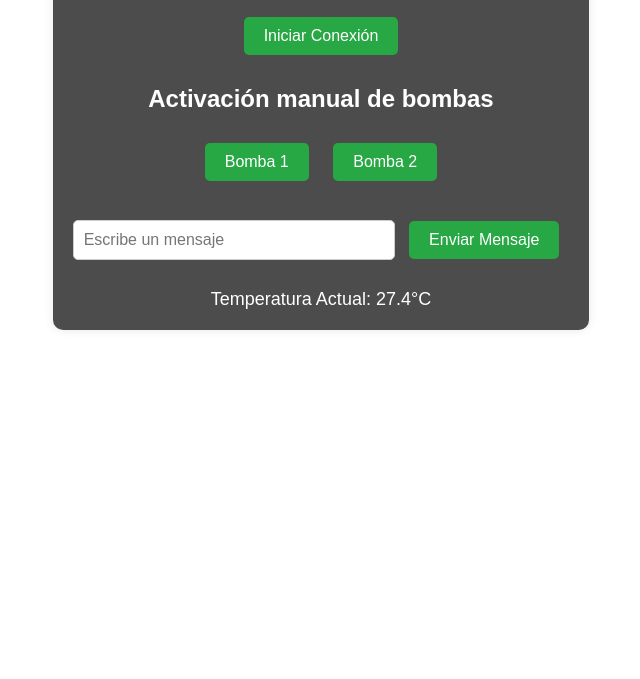
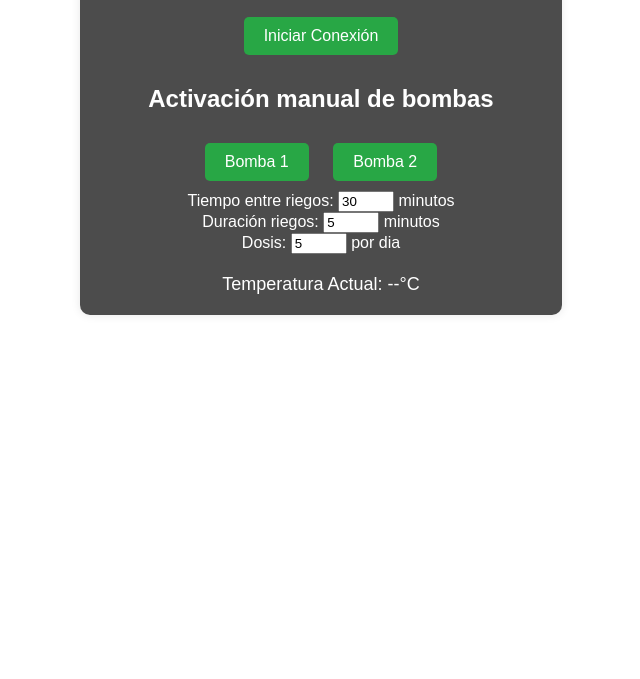
Before and after one commit to migueldavidjulian/riego, a plain HTML site: page index.html in a window 1280 px wide. Shown: the part 121-800 px from the top of the page, without its empty margins (319-959 px from the left). Drawn offline with Linux system fonts and the light colour scheme; no server answers.

Commit message:
index.html

```diff
--- a/index.html
+++ b/index.html
@@ -65,45 +65,50 @@
         <!-- Botones para las bombas -->
         <div>
             <h2>Activación manual de bombas</h2>
-	    <button id="pump1Btn">Bomba 1</button>
-            <button id="pump2Btn">Bomba 2</button>
+	    <button id="boton1">Bomba 1</button>
+            <button id="boton2">Bomba 2</button>
         </div>
 
-        <!-- Cuadro de texto para enviar mensajes -->
-        <div id="messageBox">
-            <input type="text" id="messageInput" placeholder="Escribe un mensaje">
-            <button id="sendMessageBtn">Enviar Mensaje</button>
-        </div>
+	<label for="tiempo-riego">Tiempo entre riegos:</label>
+	<input type="number" id="tiempo-riego" name="tiempo-riego" min="30" max="60" value="30"> minutos
+
+	<div>
+	  <label for="duracion-riego">Duración riegos:</label>
+	<input type="number" id="duracion-riego" name="duracion-riego" min="1" max="15" value="5"> minutos
+	</div>
+
+
+	<div>
+	  <label for="cantidad de-dosis">Dosis:</label>
+	<input type="number" id="cantidad de-dosis" name="Cantidad de-dosis" min="1" max="15" value="5"> por dia
+	</div>
 
         <!-- Espacio para mostrar la temperatura -->
         <div id="temperatureDisplay">
-            Temperatura Actual: <span id="temperatureValue">--</span>°C
+            Temperatura Actual: <span id="temperatura">--</span>°C
         </div>
     </div>
 
     <script>
-        // Aquí se podrían agregar funciones JavaScript para interactuar con el ESP8266
+        const boton1=document.getElementById('boton1');
+        const boton2=document.getElementById('boton2');
+	const temperaturaSpan= document.getElementById('temperatura');
 
-        document.getElementById('connectBtn').addEventListener('click', function() {
-            alert('Conexión con ESP8266 iniciada');
-            // Lógica para iniciar la conexión con ESP8266
-        });
+function enviarSolicitud(accion){
+	fetch('http://192.168.43.213/${accion}')
+	.then(response => response.text())
+	.then(data=>{
+		temperaturaSpan.textContent=data;})
+	.catch(error=>{
+		console.error('Error:', error);
+	});
 
-        document.getElementById('pump1Btn').addEventListener('click', function() {
-            alert('Bomba 1 activada');
-            // Lógica para activar/desactivar la bomba 1
-        });
+}
 
-        document.getElementById('pump2Btn').addEventListener('click', function() {
-            alert('Bomba 2 activada');
-            // Lógica para activar/desactivar la bomba 2
-        });
+boton1.addEventListener('click',()=> enviarSolicitud('activar1'));
+boton2.addEventListener('click',()=> enviarSolicitud('activar2'));
 
-        document.getElementById('sendMessageBtn').addEventListener('click', function() {
-            var message = document.getElementById('messageInput').value;
-            alert('Mensaje enviado: ' + message);
-            // Lógica para enviar el mensaje al ESP8266
-        });
+enviarSolicitud('obtenerTemperatura');
 
         // Simulación de actualización de temperatura
         setInterval(function() {
```
